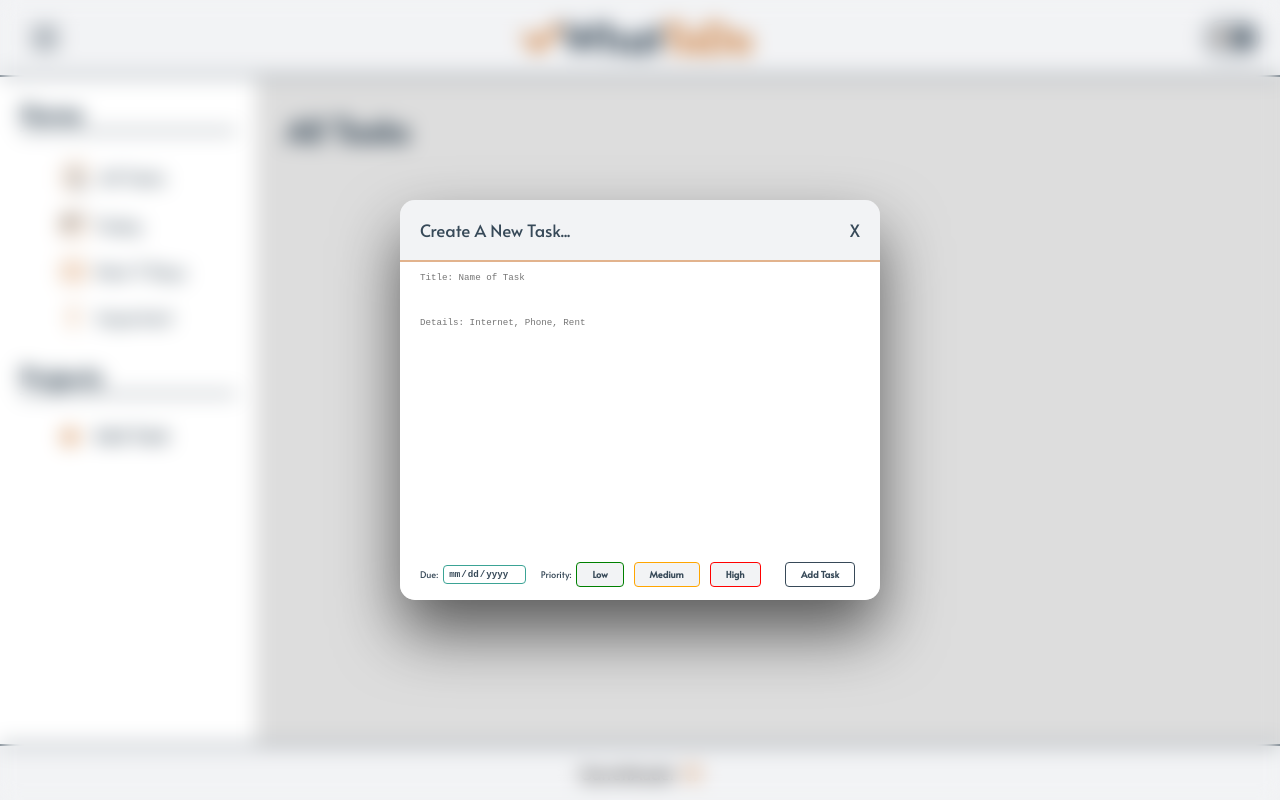
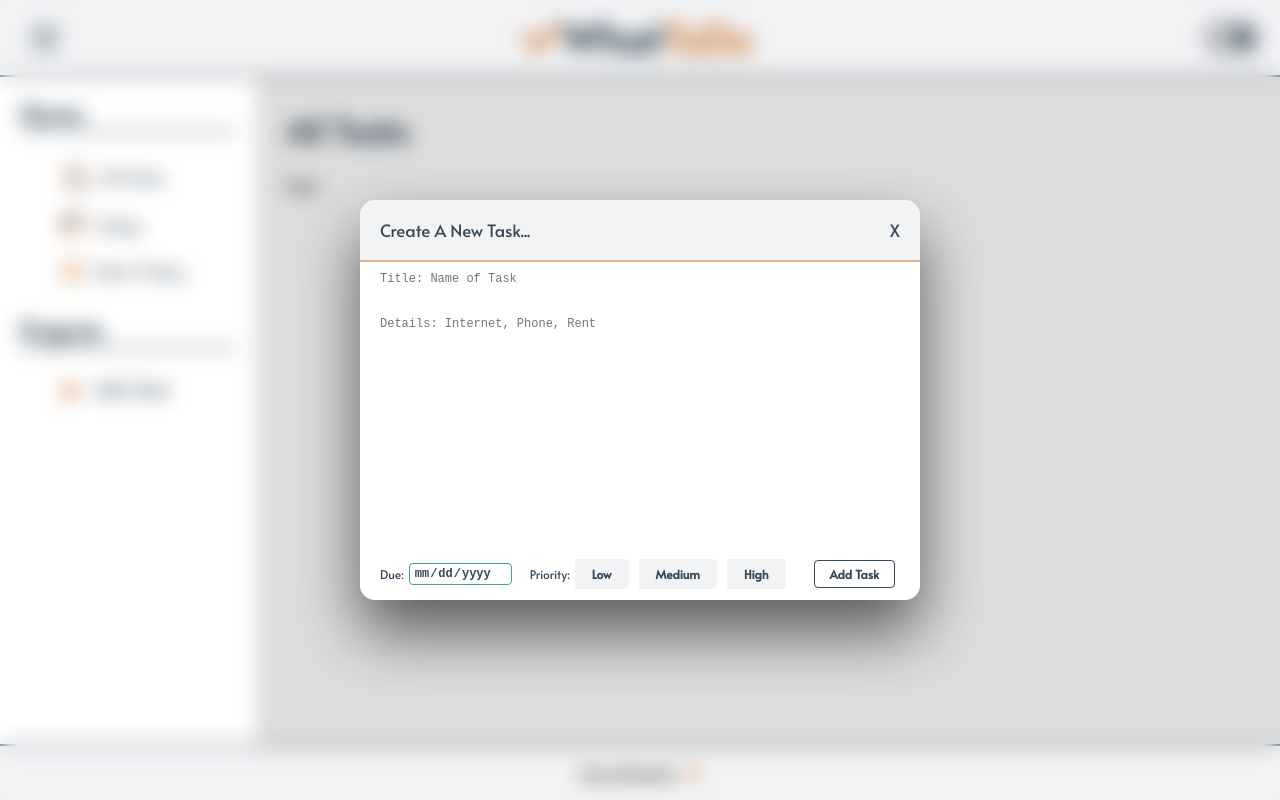
Before and after one commit to GarrettAudet/Todo-List, a plain HTML site: page dist/index.html in a window 1280 px wide. Both pictures are taken after a click on the button "Add Task". Drawn offline with Linux system fonts and the light colour scheme.

Commit message:
Refactored CSS

```diff
--- a/dist/index.html
+++ b/dist/index.html
@@ -95,20 +95,6 @@
                             <svg fill="var(--accentOrange)" width="26px" height="26px" viewBox="0 0 24 24" data-name="Layer 1" id="Layer_1" xmlns="http://www.w3.org/2000/svg"><title/><path d="M18,5V3a1,1,0,0,0-2,0V5H8V3A1,1,0,0,0,6,3V5H2V21H22V5Zm2,14H4V7H20ZM9,10H7v2H9Zm4,0H11v2h2Zm4,0H15v2h2ZM9,14H7v2H9Zm4,0H11v2h2Zm4,0H15v2h2Z"/></svg>
                         <p>Next 7 Days</p>
                     </div>
-                    <div class = "title centered-flex home-important">
-                        <?xml version="1.0" encoding="UTF-8"?>
-                        <svg width="26px" height="26px" viewBox="0 0 24 24" version="1.1" xmlns="http://www.w3.org/2000/svg" xmlns:xlink="http://www.w3.org/1999/xlink">
-                        <title>ic_fluent_important_24_regular</title>
-                        <desc>Created with Sketch.</desc>
-                        <g id="🔍-System-Icons" stroke="none" stroke-width="1" fill="none" fill-rule="evenodd">
-                        <g id="ic_fluent_important_24_regular" fill="var(--accentOrange)" fill-rule="nonzero">
-                        <path d="M12,17.0015 C13.3813,17.0015 14.5011,18.1213 14.5011,19.5026 C14.5011,20.8839 13.3813,22.0037 12,22.0037 C10.6187,22.0037 9.49888,20.8839 9.49888,19.5026 C9.49888,18.1213 10.6187,17.0015 12,17.0015 Z M12,18.5015 C11.4471,18.5015 10.9989,18.9497 10.9989,19.5026 C10.9989,20.0555 11.4471,20.5037 12,20.5037 C12.5529,20.5037 13.0011,20.0555 13.0011,19.5026 C13.0011,18.9497 12.5529,18.5015 12,18.5015 Z M11.999,2.00244 C14.1393,2.00244 15.8744,3.7375 15.8744,5.87781 C15.8744,8.71128 14.8844,12.4318 14.339,14.2756 C14.0294,15.322 13.0657,16.0039 12.0006,16.0039 C10.9332,16.0039 9.96846,15.3191 9.65995,14.2708 L9.43749451,13.4935787 C8.88270062,11.4994608 8.12366,8.3311 8.12366,5.87781 C8.12366,3.7375 9.85872,2.00244 11.999,2.00244 Z M11.999,3.50244 C10.6871,3.50244 9.62366,4.56593 9.62366,5.87781 C9.62366,8.43944 10.5512,11.9861 11.0989,13.8473 C11.2125,14.2332 11.573,14.5039 12.0006,14.5039 C12.4275,14.5039 12.7869,14.2344 12.9006,13.8501 L13.0583294,13.3056653 C13.6088628,11.3652034 14.3744,8.23351909 14.3744,5.87781 C14.3744,4.56593 13.3109,3.50244 11.999,3.50244 Z" id="🎨-Color">
-                        </path>
-                        </g>
-                        </g>
-                        </svg>
-                        <p>Important</p>
-                    </div>
                 </div>
                 <div class = "projects">
                     <h2>Projects</h2>
@@ -132,6 +118,7 @@
             </div>
             <div class = "rightPanel rightPanel-reduced">
                 <h1>All Tasks</h1>
+                <div class = "task">Task</div>
             </div>
         </main>
         <footer class = "flex centre">
--- a/src/index.js
+++ b/src/index.js
@@ -13,7 +13,6 @@ class TaskManager {
             { element: document.querySelector('.home-all-task'), title: 'All Tasks' },
             { element: document.querySelector('.home-today'), title: 'Today' },
             { element: document.querySelector('.home-week'), title: 'Next 7 Days' },
-            { element: document.querySelector('.home-important'), title: 'Important' }
         ];
 
         const updateTitleAndHighlight = (title, activeButton) => {
--- a/src/styles.css
+++ b/src/styles.css
@@ -1,3 +1,4 @@
+/* Variables */
 :root {
     --accentOrange: rgb(206,129,66);
     --accentWhite: #f2f3f5;
@@ -8,7 +9,7 @@
     --task-background: #ddd;
     --font-size-header: 24px;
     --font-size-subheader: 17px;
-    --font-size-regular: 9.2px;
+    --font-size-regular: 12px;
     --padding-edges: 20px;
     --padding-edges-2: 40px;
     --padding-edges-3: 60px;
@@ -18,6 +19,7 @@
     --high-priority: red;
 }
 
+/* Global Styles */
 html, body {
     overflow-x: hidden;
 }
@@ -27,6 +29,7 @@ body {
     margin: 0px;
 }
 
+/* Utility Classes */
 .flex {
     display: flex;
 }
@@ -53,6 +56,50 @@ body {
     justify-content: space-between;
 }
 
+/* Layout */
+.page-container {
+    display: flex;
+    flex-direction: column;
+    min-height: 100vh;
+}
+
+.content {
+    flex: 1;
+    display: flex;
+    flex-direction: row;
+}
+
+.leftPanel {
+    flex-shrink: 1;
+    flex: 0 0 20%;
+}
+
+.leftPanel-hidden {
+    flex-shrink: 1;
+    display: none !important;
+}
+
+.rightPanel {
+    flex-shrink: 1;
+    padding: 10px 30px;
+}
+
+.rightPanel, .card-left {
+    background: var(--task-background);
+}
+
+.rightPanel-reduced {
+    flex-shrink: 1;
+    flex: 0 0 80%;
+}
+
+.rightPanel-full {
+    flex-shrink: 1;
+    flex: 0 0 100%;
+}
+
+/* Components */
+/* Branding and Navigation */
 .logo {
     background-color: var(--accentWhite);
     font-size: 2.5rem;
@@ -61,12 +108,6 @@ body {
     font-weight: 900;
     border-bottom: solid 2px var(--text-color);
     box-sizing: border-box;
-}
-
-.checkmark-image {
-    height: 2.5rem;
-    width: 2.5rem;
-    color: var(--accentOrange);
 }
 
 .brand div {
@@ -92,6 +133,12 @@ body {
 
 .menu-image {
     color: var(--text-color);
+}
+
+.checkmark-image {
+    height: 2.5rem;
+    width: 2.5rem;
+    color: var(--accentOrange);
 }
 
 .theme {
@@ -134,31 +181,45 @@ body.dark-theme .toggle-ball {
     transform: translateX(-1px);
 }
 
-.page-container {
+/* Task Card */
+.overlay-new {
+    z-index: 3;
+    position: fixed;
+    top: 0;
+    left: 0;
+    width: 100vw;
+    height: 100vh;
+    backdrop-filter: blur(10px);
     display: flex;
-    flex-direction: column;
-    min-height: 100vh;
+    justify-content: center;
+    align-items: center;
+    display: none;
 }
 
-.content {
-    flex: 1;
-    display: flex;
-    flex-direction: row;
+.card {
+    box-shadow: 0 2rem 4rem rgba(0, 0, 0, 0.6);
+    width: 35rem;
+    height: 25rem;
+    border-radius: 15px;
+    position: relative;
+    overflow: hidden;
 }
 
-.leftPanel {
-    flex-shrink: 1;
-    flex: 0 0 20%;
+.card-header{
+    color: var(--text-color);
+    font-size: var(--font-size-subheader);
+    padding: 10px 20px;
+    height: 10%;
+    background-color: var(--accentWhite);
+    border-bottom: solid 2px var(--accentDark);
 }
 
-.leftPanel-hidden {
-    flex-shrink: 1;
-    display: none !important;
+.card-container {
+    height: 90%;
 }
 
-.home {
-    display: flex;
-    flex-direction: column;
+.card-container, .card-footer {
+    background-color: white;
 }
 
 h1, h2 {
@@ -170,6 +231,7 @@ h2 {
     border-bottom: 2px solid var(--text-color);
 }
 
+/* Content */
 .title {
     border-radius: 8px;
     margin: 0px var(--padding-edges);
@@ -206,25 +268,6 @@ h2 {
     background-color: var(--accentDark) !important;
 }
 
-.rightPanel {
-    flex-shrink: 1;
-    padding: 10px 30px;
-}
-
-.rightPanel, .card-left {
-    background: var(--task-background);
-}
-
-.rightPanel-reduced {
-    flex-shrink: 1;
-    flex: 0 0 80%;
-}
-
-.rightPanel-full {
-    flex-shrink: 1;
-    flex: 0 0 100%;
-}
-
 button {
     border-radius: 8px;
     margin: 0px var(--padding-edges);
@@ -237,6 +280,7 @@ button {
     border: none;
 }
 
+/* Footer */
 footer {
     flex-shrink: 0;
     background-color: var(--accentWhite);
@@ -244,55 +288,29 @@ footer {
     gap: 10px;
 }
 
-.github-icon {
-    color: var(--accentOrange);
-    transition: transform 0.6s ease;
-    display: inline-block;
+.footer-item {
+    display: flex;
+    align-items: center;
+}
+
+.footer-item input {
+    margin: 0;
+}
+
+.card-footer {
+    height: 10%;
+    font-size: var(--font-size-regular);
+    color: var(--text-color);
+    justify-content: space-between;
+    gap: 5px;
 }
 
 .github-icon:hover {
     transform: rotate(360deg);
 }
 
-/* Task UI */
-.overlay-new {
-    z-index: 3;
-    position: fixed;
-    top: 0;
-    left: 0;
-    width: 100vw;
-    height: 100vh;
-    backdrop-filter: blur(10px);
-    display: flex;
-    justify-content: center;
-    align-items: center;
-    display: none;
-}
-
-.card {
-    box-shadow: 0 2rem 4rem rgba(0, 0, 0, 0.6);
-    width: 30rem;
-    height: 25rem;
-    border-radius: 15px;
-    position: relative;
-    overflow: hidden;
-}
-
-.card-header{
-    color: var(--text-color);
-    font-size: var(--font-size-subheader);
-    padding: 10px 20px;
-    height: 10%;
-    background-color: var(--accentWhite);
-    border-bottom: solid 2px var(--accentDark);
-}
-
-.card-container {
-    height: 90%;
-}
-
-.card-container, .card-footer {
-    background-color: white;
+.card-footer div {
+    margin-right: 5px;
 }
 
 .task-title {
@@ -312,27 +330,6 @@ footer {
     padding: 10px 20px;
     outline: none;
     resize: none;
-}
-
-.footer-item {
-    display: flex;
-    align-items: center; /* Add this if you want to vertically align everything */
-}
-
-.footer-item input {
-    margin: 0;
-}
-
-.card-footer {
-    height: 10%;
-    font-size: var(--font-size-regular);
-    color: var(--text-color);
-    justify-content: space-between;
-    gap: 5px;
-}
-
-.card-footer div {
-    margin-right: 5px;
 }
 
 .calendar {
@@ -372,46 +369,6 @@ input[type="date"]::-webkit-calendar-picker-indicator {
     color: white;
 }
 
-.insert-task {
-    border: 1px solid var(--text-color);
-}
-
-.insert-task:hover {
-    background-color: var(--text-color);
-    color: white;
-}
-
-.calendar, .low, .medium, .high, .add-task, .insert-task {
-    border-radius: 4px;
-    padding: 2px 4px;
-    font-weight: 700;
-}
-
-.exit-task {
-    cursor: pointer;
-}
-
-.priority-radio {
-    display: none;
-}
-
-.priority-label {
-    cursor: pointer;
-    margin-right: 10px;
-    border: 2px solid transparent;
-    border-radius: 4px;
-    transition: background-color 0.3s, border-color 0.3s;
-}
-
-.priority-label, .insert-task {
-    padding: 5px 15px;
-}
-
-.priority-radio:checked + .priority-label {
-    color: white;
-}
-
-/* Specific styles for each priority level */
 .low {
     background-color: var(--accentWhite);
     border: 1px solid var(--low-priority);
@@ -438,3 +395,48 @@ input[type="date"]::-webkit-calendar-picker-indicator {
 .high:hover, #high:checked + .high {
     background-color: var(--high-priority);
 }
+
+.insert-task {
+    border: 1px solid var(--text-color);
+}
+
+.insert-task:hover {
+    background-color: var(--text-color);
+    color: white;
+}
+
+.github-icon {
+    color: var(--accentOrange);
+    transition: transform 0.6s ease;
+    display: inline-block;
+}
+
+.exit-task {
+    cursor: pointer;
+}
+
+.calendar, .low, .medium, .high, .add-task, .insert-task {
+    border-radius: 4px;
+    padding: 2px 4px;
+    font-weight: 700;
+}
+
+.priority-radio {
+    display: none;
+}
+
+.priority-label {
+    cursor: pointer;
+    margin-right: 10px;
+    border: 2px solid transparent;
+    border-radius: 4px;
+    transition: background-color 0.3s, border-color 0.3s;
+}
+
+.priority-label, .insert-task {
+    padding: 5px 15px;
+}
+
+.priority-radio:checked + .priority-label {
+    color: white;
+}
```
